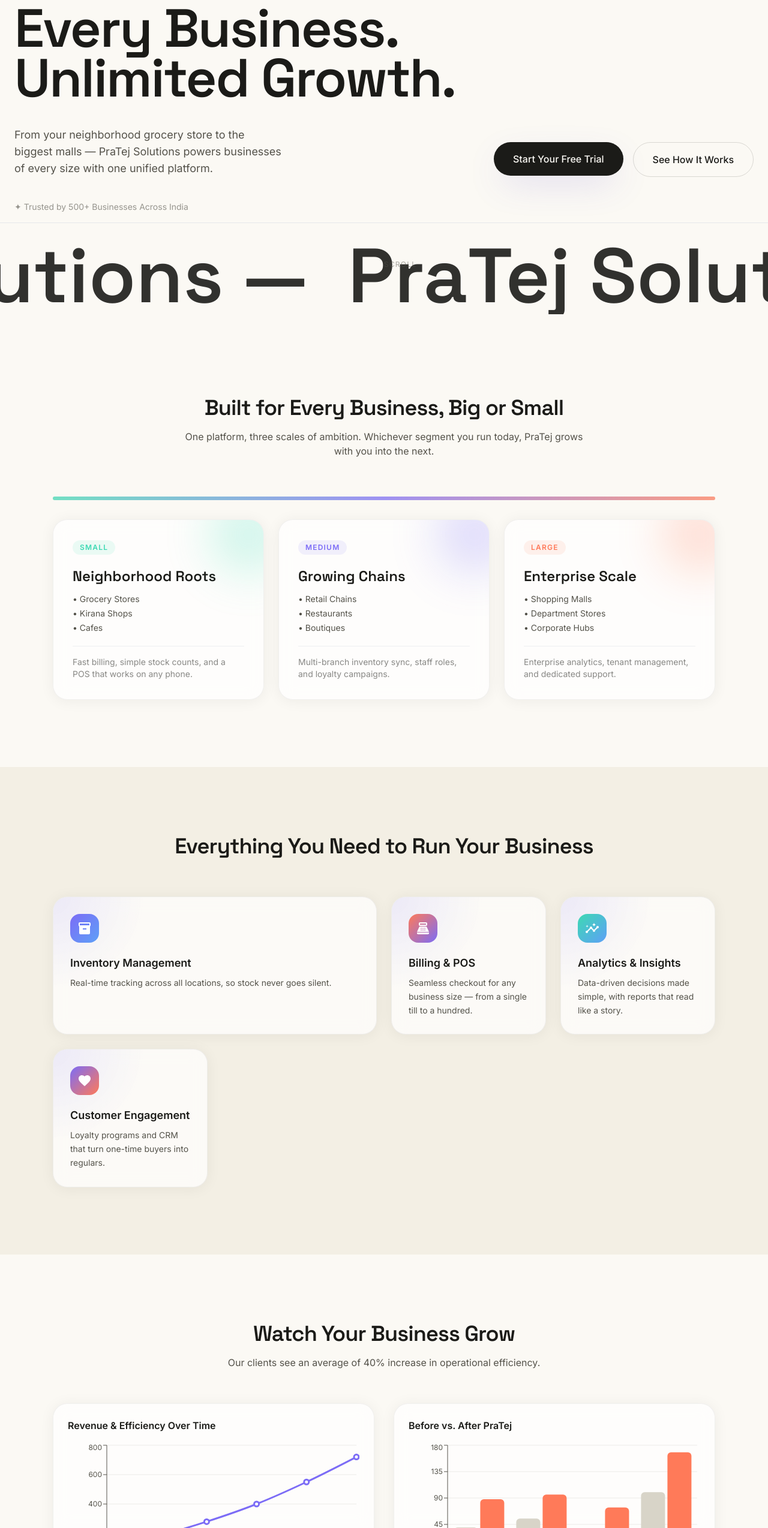
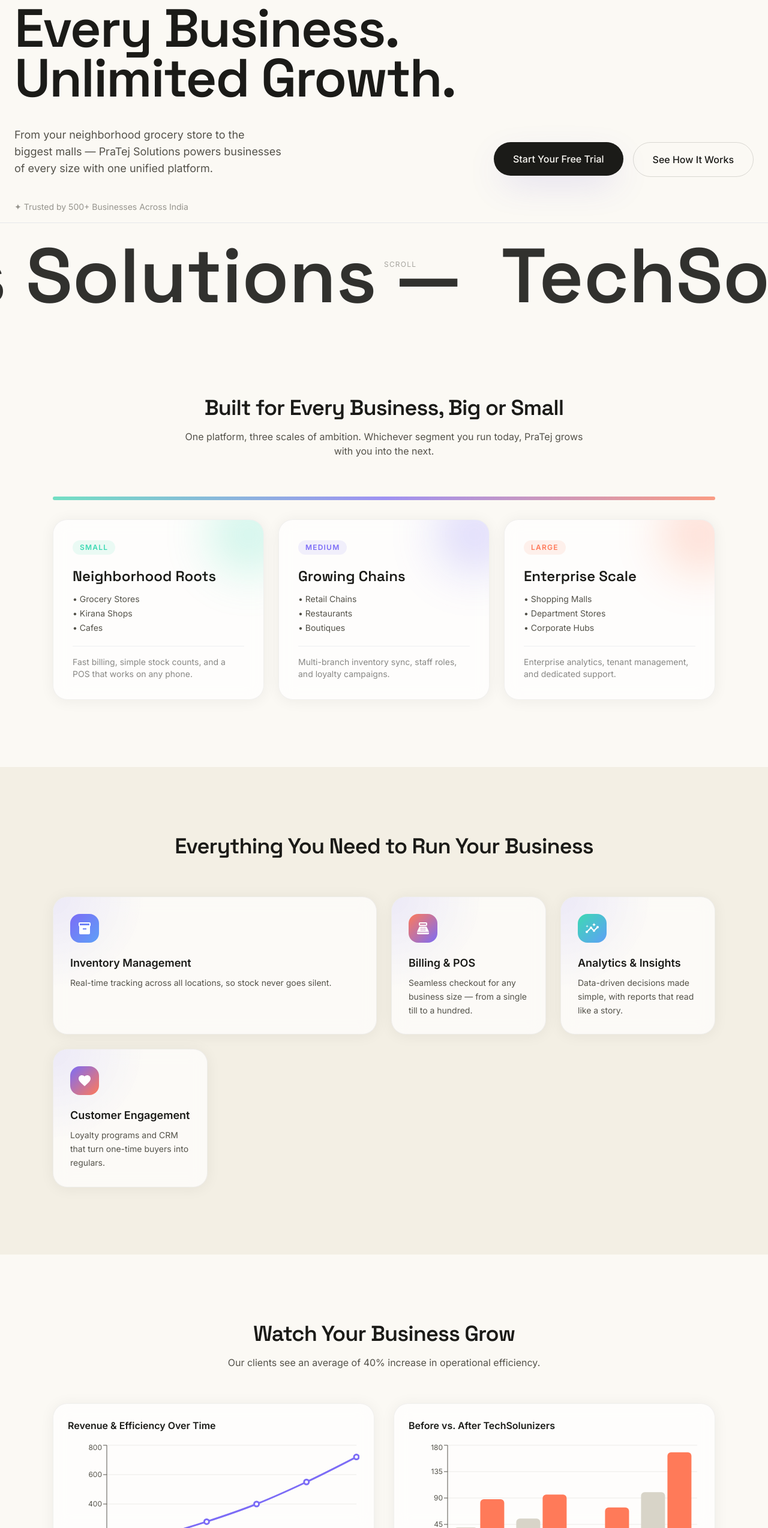
Before and after one commit to techsolunizers/techsolunizers, a React (Vite) app: page / in a window 1280 px wide. Shown: the part 252-2800 px from the top of the page at 60% size. Built offline with nearby package versions, Linux system fonts and the light colour scheme.

Commit message:
updated code

```diff
--- a/src/App.jsx
+++ b/src/App.jsx
@@ -13,7 +13,7 @@
 import Services from "./pages/Services";
 import Demo from "./pages/Demo";
 
-/** Multi-page PraTej Solutions site with route-level transitions. */
+/** Multi-page techsolunizers Solutions site with route-level transitions. */
 export default function App() {
   useSmoothScroll();
   const location = useLocation();
--- a/src/components/GrowthChart.jsx
+++ b/src/components/GrowthChart.jsx
@@ -25,7 +25,7 @@
   fontSize: 13,
 };
 
-/** Three interconnected data visualizations proving business growth on PraTej. */
+/** Three interconnected data visualizations proving business growth on techsolunizers. */
 export default function GrowthChart() {
   return (
     <section id="growth" className="relative py-28 bg-cream">
@@ -68,7 +68,7 @@
             transition={{ delay: 0.1 }}
             className="glass rounded-3xl p-6 shadow-card"
           >
-            <h3 className="font-ui font-semibold mb-4 text-ink">Before vs. After PraTej</h3>
+            <h3 className="font-ui font-semibold mb-4 text-ink">Before vs. After TechSolunizers</h3>
             <ResponsiveContainer width="100%" height={260}>
               <BarChart data={growth.barData}>
                 <CartesianGrid stroke="rgba(27,27,24,0.08)" vertical={false} />
--- a/src/components/NothHero.jsx
+++ b/src/components/NothHero.jsx
@@ -7,7 +7,7 @@
 /**
  * Oversized, editorial-style hero inspired by noth.in's layout language:
  * huge stacked type, a small running index/counter, a thin manifesto
- * line, and a marquee strip beneath. Uses PraTej's real copy — this is
+ * line, and a marquee strip beneath. Uses techsolunizers's real copy — this is
  * a structural homage, not a copy of noth.in's content.
  */
 export default function NothHero() {
@@ -99,7 +99,7 @@
       </motion.div>
 
       <div className="border-t border-ink/8 py-6">
-        <Marquee text="PraTej Solutions — " speed={26} />
+        <Marquee text="TechSolunizers Solutions — " speed={26} />
       </div>
 
       <div className="absolute bottom-24 left-1/2 -translate-x-1/2 text-inksoft/50 text-xs tracking-widest animate-bounce">
--- a/src/components/PageIntro.jsx
+++ b/src/components/PageIntro.jsx
@@ -9,7 +9,7 @@
 export default function PageIntro() {
   const [show, setShow] = useState(() => {
     try {
-      return !sessionStorage.getItem("pratej_intro_seen");
+      return !sessionStorage.getItem("TechSolunizers_intro_seen");
     } catch {
       return true;
     }
@@ -22,7 +22,7 @@
       setShow(false);
       document.body.style.overflow = "";
       try {
-        sessionStorage.setItem("pratej_intro_seen", "1");
+        sessionStorage.setItem("TechSolunizers_intro_seen", "1");
       } catch {
         /* ignore */
       }
```
